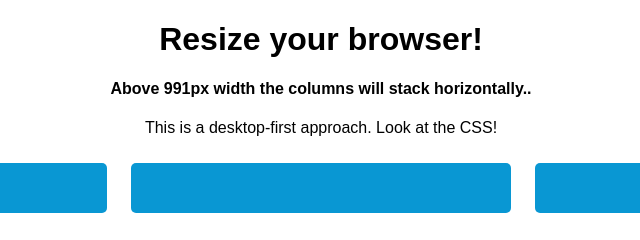
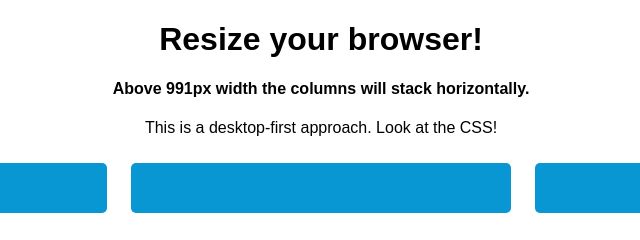
Before and after one commit to ckz8780/ci-desktop-first, a plain HTML site: page index.html in a window 1280 px wide. Shown: the full height of the page, 319-959 px from the left. Drawn offline with Linux system fonts and the light colour scheme.

Commit message:
updated index

```diff
--- a/index.html
+++ b/index.html
@@ -10,7 +10,7 @@
 <body>
 	<header>
 		<h1>Resize your browser!</h1>
-		<h4>Above 991px width the columns will stack horizontally..</h4>
+		<h4>Above 991px width the columns will stack horizontally.</h4>
 		<p>This is a desktop-first approach. Look at the CSS!</p>
 	</header>
 	<div class="container">
```
